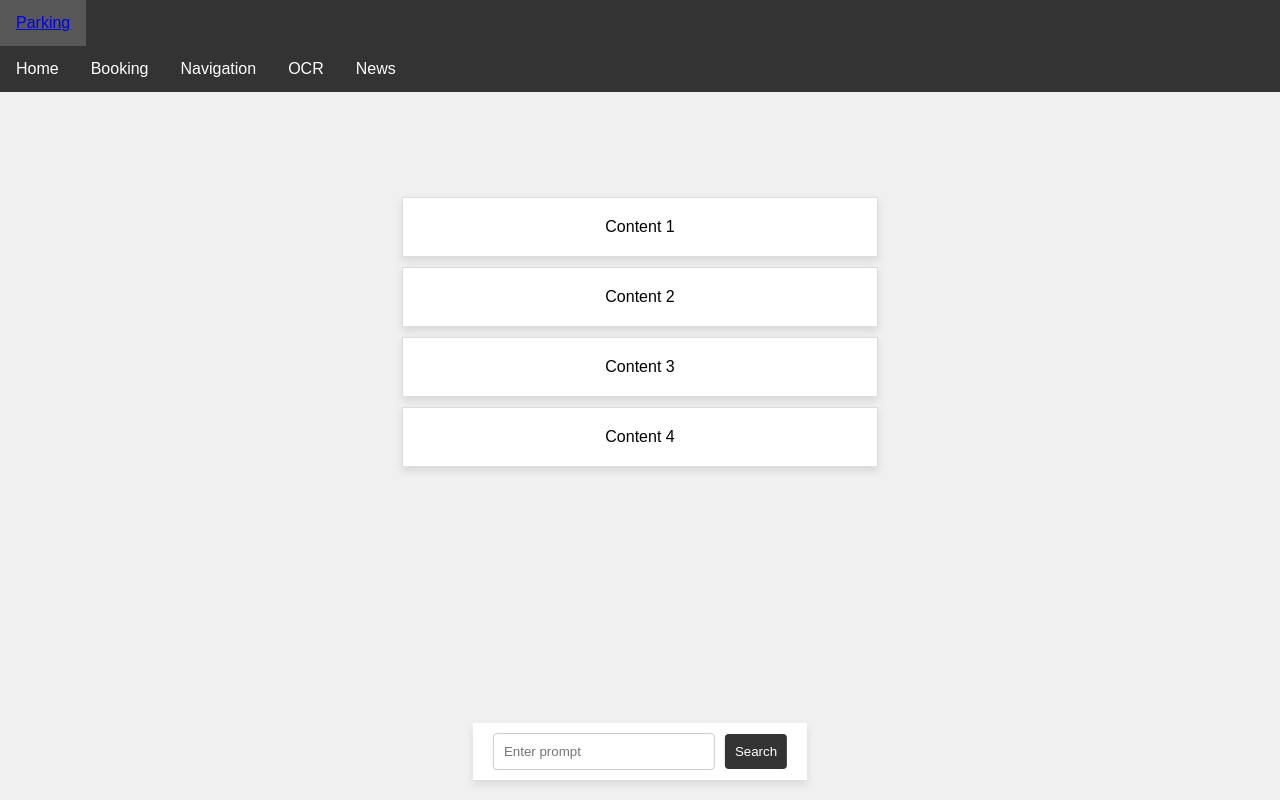
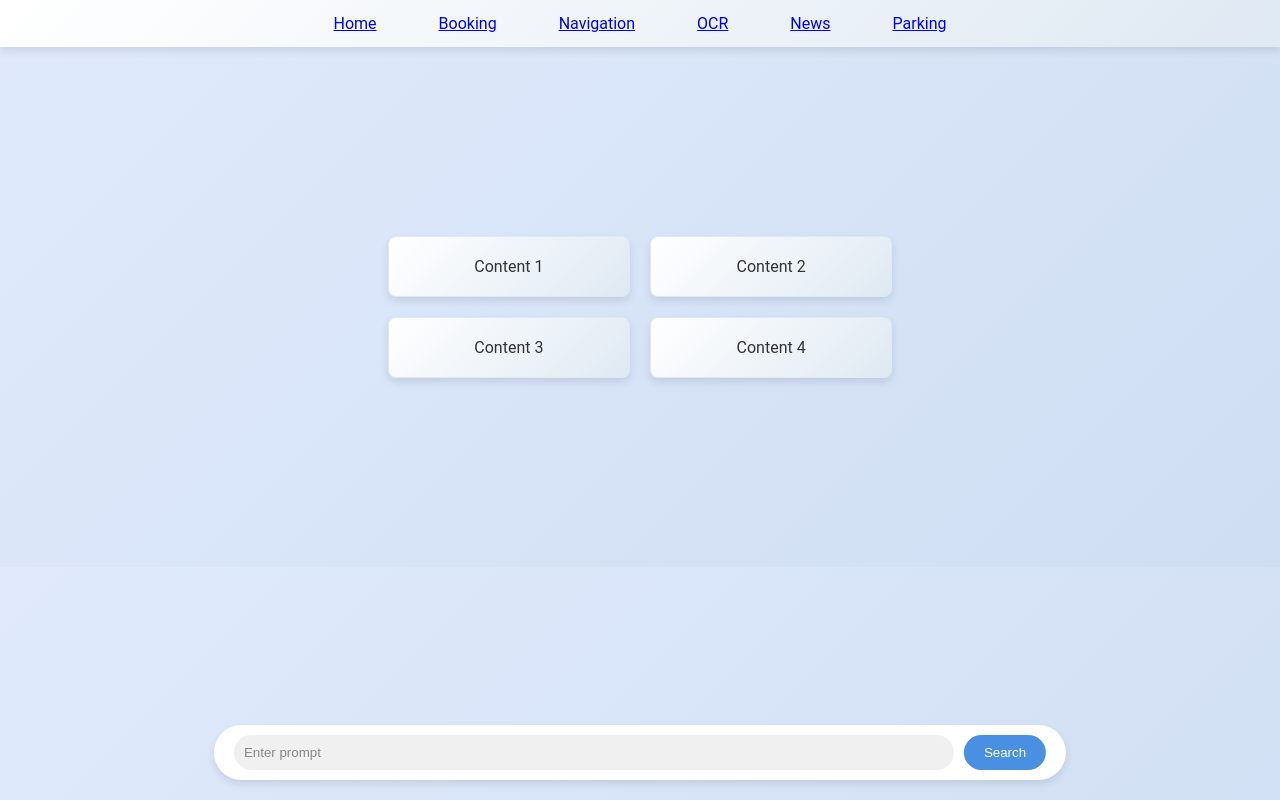
Before and after one commit to John-C7/ECE-Hackathon, a React (Create React App) app in the folder verbacity/: page / in a window 1280 px wide. Built offline with nearby package versions, Linux system fonts and the light colour scheme.

Commit message:
Changes made by Nitish

```diff
--- a/verbacity/src/componenets/Home.css
+++ b/verbacity/src/componenets/Home.css
@@ -1,8 +1,9 @@
 body {
-  font-family: Arial, sans-serif;
-  background-color: #f0f0f0;
+  font-family: 'Roboto', sans-serif;
+  background: linear-gradient(135deg, #e0eafc, #cfdef3);
   margin: 0;
   padding: 0;
+  color: #333333;
 }
 
 .home {
@@ -10,27 +11,33 @@ body {
 }
 
 .navbar {
-  background-color: #333;
+  background: linear-gradient(135deg, #ffffff, #dfe9f3);
   overflow: hidden;
+  box-shadow: 0 4px 8px rgba(0, 0, 0, 0.1);
+  padding: 0 20px;
 }
 
 .navbar ul {
   list-style-type: none;
   margin: 0;
   padding: 0;
+  display: flex;
+  justify-content: center;
 }
 
 .navbar ul li {
-  float: left;
+  margin: 0 15px;
   display: block;
-  color: white;
+  color: #333333;
   text-align: center;
   padding: 14px 16px;
   text-decoration: none;
+  transition: background-color 0.3s ease;
 }
 
 .navbar ul li:hover {
-  background-color: #575757;
+  background-color: #b0c4de;
+  border-radius: 8px;
 }
 
 .content {
@@ -38,28 +45,32 @@ body {
   justify-content: center;
   align-items: center;
   height: 60vh;
+  padding: 20px;
 }
 
 .flex-container {
   display: flex;
   justify-content: space-around;
   flex-wrap: wrap;
-  gap: 10px;
+  gap: 20px;
   max-width: 80%;
   margin: auto;
 }
 
 .flex-item {
-  background-color: white;
-  border: 1px solid #ddd;
+  background: linear-gradient(135deg, #ffffff, #dfe9f3);
+  border: 1px solid #dfe9f3;
   padding: 20px;
   flex: 1 1 200px;
   box-shadow: 0 4px 8px rgba(0, 0, 0, 0.1);
-  transition: transform 0.3s;
+  transition: transform 0.3s ease, box-shadow 0.3s ease;
+  border-radius: 8px;
+  color: #333333;
 }
 
 .flex-item:hover {
   transform: scale(1.05);
+  box-shadow: 0 8px 16px rgba(0, 0, 0, 0.1);
 }
 
 .search-box {
@@ -67,10 +78,13 @@ body {
   bottom: 20px;
   left: 50%;
   transform: translateX(-50%);
-  background: white;
+  background: #ffffff;
   padding: 10px 20px;
   box-shadow: 0 4px 8px rgba(0, 0, 0, 0.1);
-  transition: transform 0.5s ease-in-out;
+  transition: transform 0.5s ease-in-out, bottom 0.5s ease-in-out;
+  border-radius: 50px;
+  display: flex;
+  align-items: center;
 }
 
 .search-box-up {
@@ -79,28 +93,41 @@ body {
 
 .search-box input {
   padding: 10px;
-  border: 1px solid #ccc;
-  border-radius: 4px;
-  width: 200px;
+  border: none;
+  border-radius: 50px;
+  width: 700px;
+  background: #f0f0f0;
+  color: #333333;
+  outline: none;
+  margin-right: 10px;
+}
+
+.search-box input::placeholder {
+  color: #888;
 }
 
 .search-box button {
-  padding: 10px;
-  background-color: #333;
+  padding: 10px 20px;
+  background-color: #4a90e2;
   color: white;
   border: none;
-  border-radius: 4px;
+  border-radius: 50px;
   cursor: pointer;
-  margin-left: 10px;
+  transition: background-color 0.3s ease;
 }
 
 .search-box button:hover {
-  background-color: #575757;
+  background-color: #357ab7;
 }
 
 .search-results {
   margin-top: 20px;
   padding: 20px;
-  background-color: white;
+  background: linear-gradient(135deg, #ffffff, #dfe9f3);
   box-shadow: 0 4px 8px rgba(0, 0, 0, 0.1);
+  border-radius: 8px;
+  color: #333333;
+  max-width: 80%;
+  margin: 20px auto;
+  transition: opacity 0.3s ease;
 }
--- a/verbacity/src/componenets/Home.js
+++ b/verbacity/src/componenets/Home.js
@@ -11,7 +11,7 @@ const Home = () => {
 
   return (
     <div className="home">
-      <nav className="navbar">
+      {/* <nav className="navbar">
         <ul>
           <li>Home</li>
           <li>Booking</li>
@@ -19,7 +19,7 @@ const Home = () => {
           <li>OCR</li>
           <li>News</li>
         </ul>
-      </nav>
+      </nav> */}
       <div className="content">
         <div className="flex-container">
           <div className="flex-item">Content 1</div>
--- a/verbacity/src/componenets/Navbar.js
+++ b/verbacity/src/componenets/Navbar.js
@@ -1,16 +1,20 @@
 import React from "react";
 import { Link } from "react-router-dom";
+import './Home.css';
 
 function NavBar() {
   return (
-    <div className="navbar">
-      <ul>
-        <li>
-          <Link to="/parking" className="nav-link">Parking</Link>
-        </li>
-
-      </ul>
-    </div>
+    <nav className="navbar">
+    <ul>
+      <li>
+        <Link to="/" className="navbar1">Home</Link></li>
+      <li><Link to="/Booking" className="navbar1">Booking</Link></li>
+      <li><Link to="/navigation" className="navbar1">Navigation</Link></li>
+      <li><Link to="/OCR" className="navbar1">OCR</Link></li>
+      <li><Link to="/News" className="navbar1">News</Link></li>
+      <li><Link to="/Parking" className="navbar1">Parking</Link></li>
+    </ul>
+  </nav>
   );
 }
 
--- /dev/null
+++ b/verbacity/src/componenets/home.css
@@ -0,0 +1,106 @@
+body {
+  font-family: Arial, sans-serif;
+  background-color: #f0f0f0;
+  margin: 0;
+  padding: 0;
+}
+
+.home {
+  text-align: center;
+}
+
+.navbar {
+  background-color: #333;
+  overflow: hidden;
+}
+
+.navbar ul {
+  list-style-type: none;
+  margin: 0;
+  padding: 0;
+}
+
+.navbar ul li {
+  float: left;
+  display: block;
+  color: white;
+  text-align: center;
+  padding: 14px 16px;
+  text-decoration: none;
+}
+
+.navbar ul li:hover {
+  background-color: #575757;
+}
+
+.content {
+  display: flex;
+  justify-content: center;
+  align-items: center;
+  height: 60vh;
+}
+
+.flex-container {
+  display: flex;
+  justify-content: space-around;
+  flex-wrap: wrap;
+  gap: 10px;
+  max-width: 80%;
+  margin: auto;
+}
+
+.flex-item {
+  background-color: white;
+  border: 1px solid #ddd;
+  padding: 20px;
+  flex: 1 1 200px;
+  box-shadow: 0 4px 8px rgba(0, 0, 0, 0.1);
+  transition: transform 0.3s;
+}
+
+.flex-item:hover {
+  transform: scale(1.05);
+}
+
+.search-box {
+  position: fixed;
+  bottom: 20px;
+  left: 50%;
+  transform: translateX(-50%);
+  background: white;
+  padding: 10px 20px;
+  box-shadow: 0 4px 8px rgba(0, 0, 0, 0.1);
+  transition: transform 0.5s ease-in-out;
+}
+
+.search-box-up {
+  bottom: 80vh;
+}
+
+.search-box input {
+  padding: 10px;
+  border: 1px solid #ccc;
+  border-radius: 4px;
+  width: 200px;
+}
+
+.search-box button {
+  padding: 10px;
+  background-color: #333;
+  color: white;
+  border: none;
+  border-radius: 4px;
+  cursor: pointer;
+  margin-left: 10px;
+}
+
+.search-box button:hover {
+  background-color: #575757;
+}
+
+.search-results {
+  margin-top: 20px;
+  padding: 20px;
+  background-color: white;
+  box-shadow: 0 4px 8px rgba(0, 0, 0, 0.1);
+}
```
